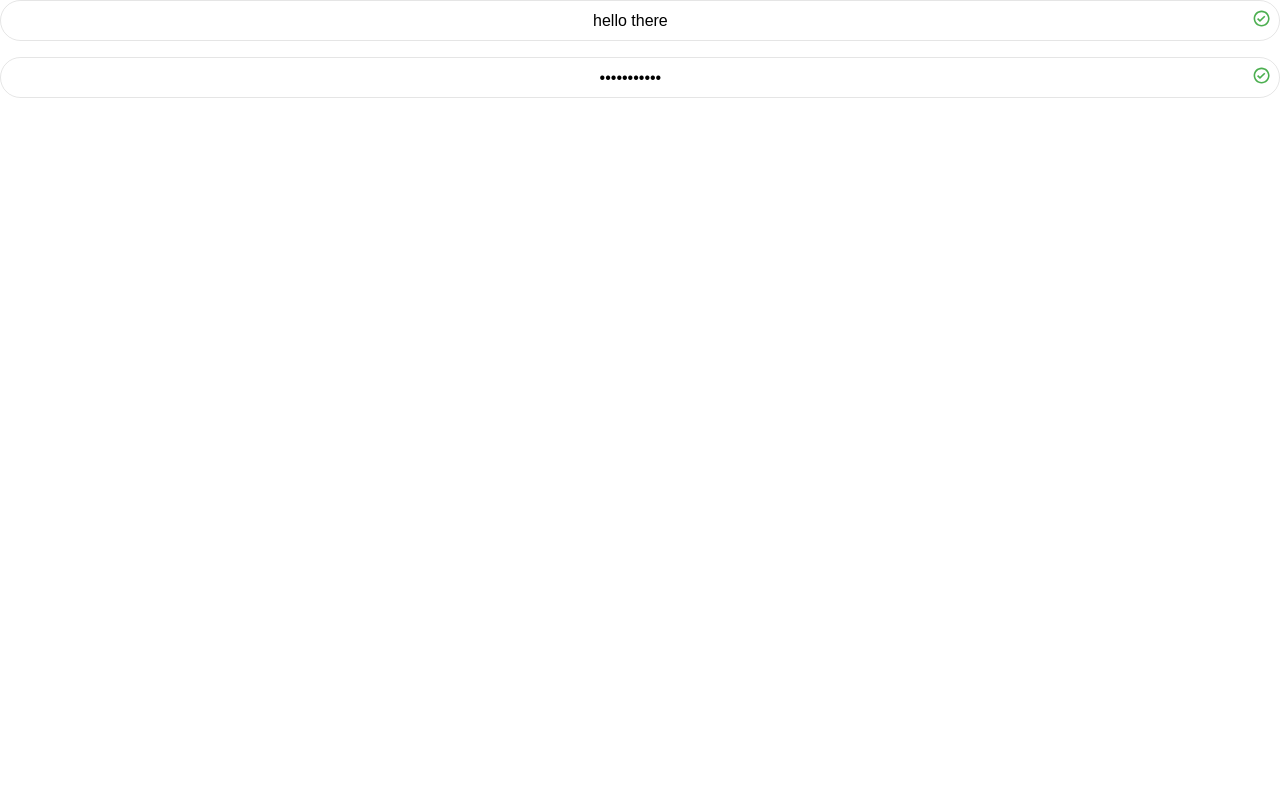
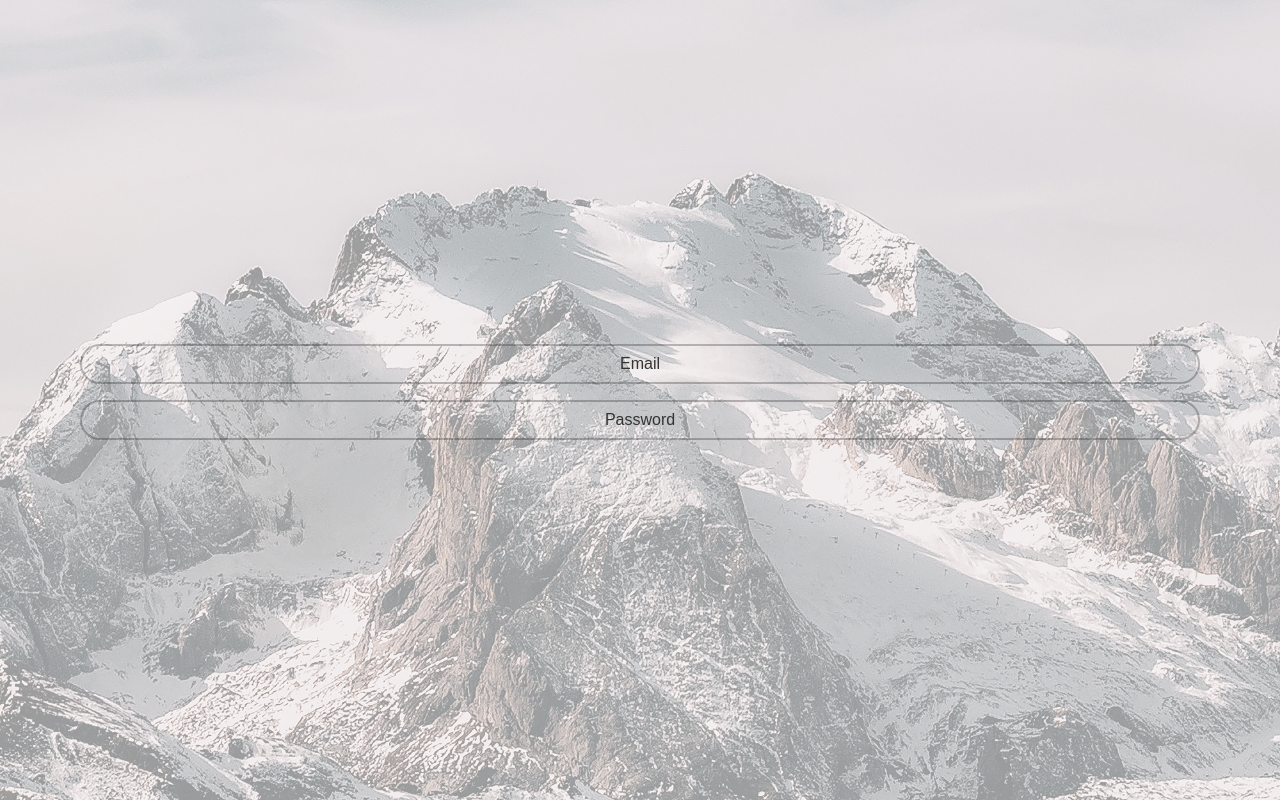
Before and after one commit to barackm/course-bingo, a React (Create React App) app: page / in a window 1280 px wide. Built offline with nearby package versions, Linux system fonts and the light colour scheme.

Commit message:
Done positioning the inputs on the logn page

```diff
--- /dev/null
+++ b/src/assets/css/auth.css
@@ -0,0 +1,25 @@
+.login-page-main-container {
+  min-height: 100vh;
+  background-image: url('../images/login-bg.jpg');
+  background-position: center;
+  background-size: cover;
+  background-repeat: no-repeat;
+  position: relative;
+  z-index: 99;
+}
+
+.login-overlay {
+  position: absolute;
+  width: 100%;
+  height: 100%;
+  top: 0;
+  left: 0;
+  background-color: rgba(255, 255, 255, 0.548);
+  z-index: -1;
+}
+
+.login-page-main {
+  flex: 999;
+  margin-left: 5rem;
+  margin-right: 5rem;
+}
--- a/src/assets/css/inputs.css
+++ b/src/assets/css/inputs.css
@@ -1,5 +1,6 @@
 input {
   border: none;
+  background-color: transparent;
 }
 
 .auth-text-input-main-wrapper {
@@ -7,6 +8,7 @@ input {
   border-radius: var(--input-border-radius);
   padding: var(--input-padding);
   margin-bottom: 1rem;
+  transition: var(--default-transition);
 }
 
 .auth-text-input-main-wrapper .input-container input {
@@ -16,6 +18,7 @@ input {
 
 .auth-text-input-main-wrapper .input-container input::placeholder {
   text-align: center;
+  color: var(--dark);
 }
 
 .auth-text-input-main-wrapper:focus-within {
--- a/src/assets/css/main.css
+++ b/src/assets/css/main.css
@@ -14,8 +14,8 @@
   --desktop: 1200px;
   --mobile: 480px;
   --border: 1px solid rgba(0, 0, 0, 0.1);
-  --border-width: 0.12rem;
-  --border-light: rgba(0, 0, 0, 0.1);
+  --border-width: 0.14rem;
+  --border-light: rgba(0, 0, 0, 0.247);
   --input-border-radius: 3rem;
   --input-padding: 0.5rem;
   --input-font-size: 1rem;
--- a/src/components/App.js
+++ b/src/components/App.js
@@ -1,21 +1,9 @@
-import AuthTextInput from './common/AuthTextInput';
+import Login from './auth/Login';
 
 function App() {
   return (
     <div className="App">
-      <AuthTextInput
-        onChange={() => {}}
-        placeholder="Email"
-        value="hello there"
-        name="email"
-      />
-      <AuthTextInput
-        placeholder="Password"
-        value="hello there"
-        type="password"
-        name="password"
-        onChange={() => {}}
-      />
+      <Login />
     </div>
   );
 }
--- /dev/null
+++ b/src/components/auth/Login.jsx
@@ -0,0 +1,35 @@
+import React, { Component } from 'react';
+import AuthTextInput from '../common/AuthTextInput';
+
+class Login extends Component {
+  constructor(props) {
+    super(props);
+    this.state = {};
+  }
+
+  render() {
+    return (
+      <div className="login-page-main-container d-flex flex-center">
+        <div className="login-overlay" />
+        <div className="login-page-main">
+          <AuthTextInput
+            onChange={() => {}}
+            placeholder="Email"
+            value=""
+            name="email"
+            focus
+          />
+          <AuthTextInput
+            placeholder="Password"
+            value=""
+            type="password"
+            name="password"
+            onChange={() => {}}
+          />
+        </div>
+      </div>
+    );
+  }
+}
+
+export default Login;
--- a/src/components/common/AuthTextInput.jsx
+++ b/src/components/common/AuthTextInput.jsx
@@ -5,7 +5,7 @@ import { BiErrorCircle, BiCheckCircle } from 'react-icons/bi';
 
 const AuthTextInput = (props) => {
   const {
-    error, placeholder, type, value, onChange, name,
+    error, placeholder, type, value, onChange, name, focus,
   } = props;
   return (
     <div
@@ -22,6 +22,7 @@ const AuthTextInput = (props) => {
           name={name}
           placeholder={placeholder}
           onChange={onChange}
+          focus={focus}
           className="d-flex flex-unit flex-center text-center"
         />
       </div>
@@ -45,6 +46,7 @@ AuthTextInput.defaultProps = {
   placeholder: '',
   type: 'text',
   value: '',
+  focus: false,
 };
 
 AuthTextInput.propTypes = {
@@ -54,5 +56,6 @@ AuthTextInput.propTypes = {
   value: PropTypes.string,
   name: PropTypes.string.isRequired,
   onChange: PropTypes.func.isRequired,
+  focus: PropTypes.bool,
 };
 export default AuthTextInput;
--- a/src/index.js
+++ b/src/index.js
@@ -5,6 +5,7 @@ import App from './components/App';
 import './assets/css/main.css';
 import './index.css';
 import './assets/css/inputs.css';
+import './assets/css/auth.css';
 
 ReactDOM.render(
   <React.StrictMode>
```
Also changed, not shown: src/assets/images/login-bg.jpg (added).
